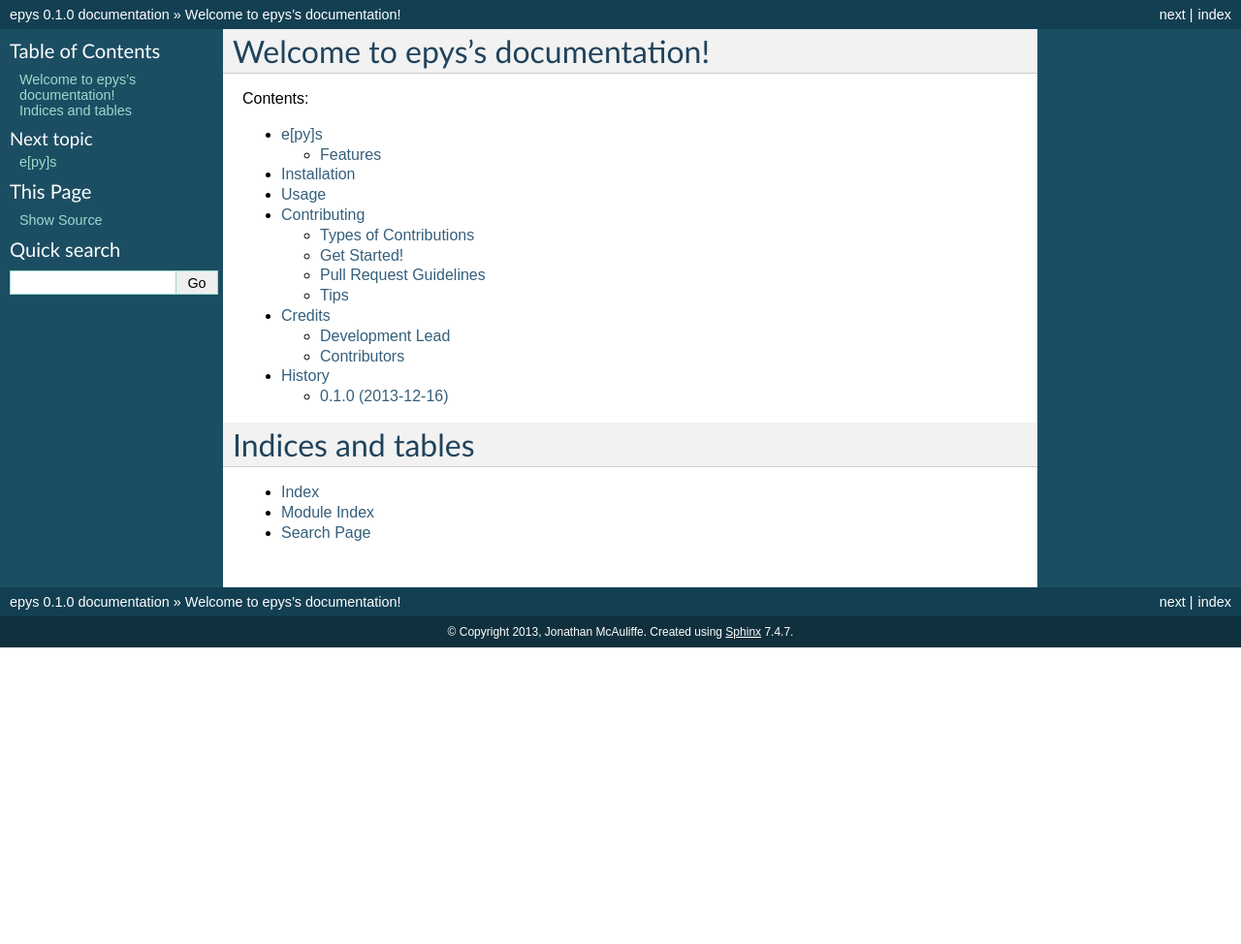
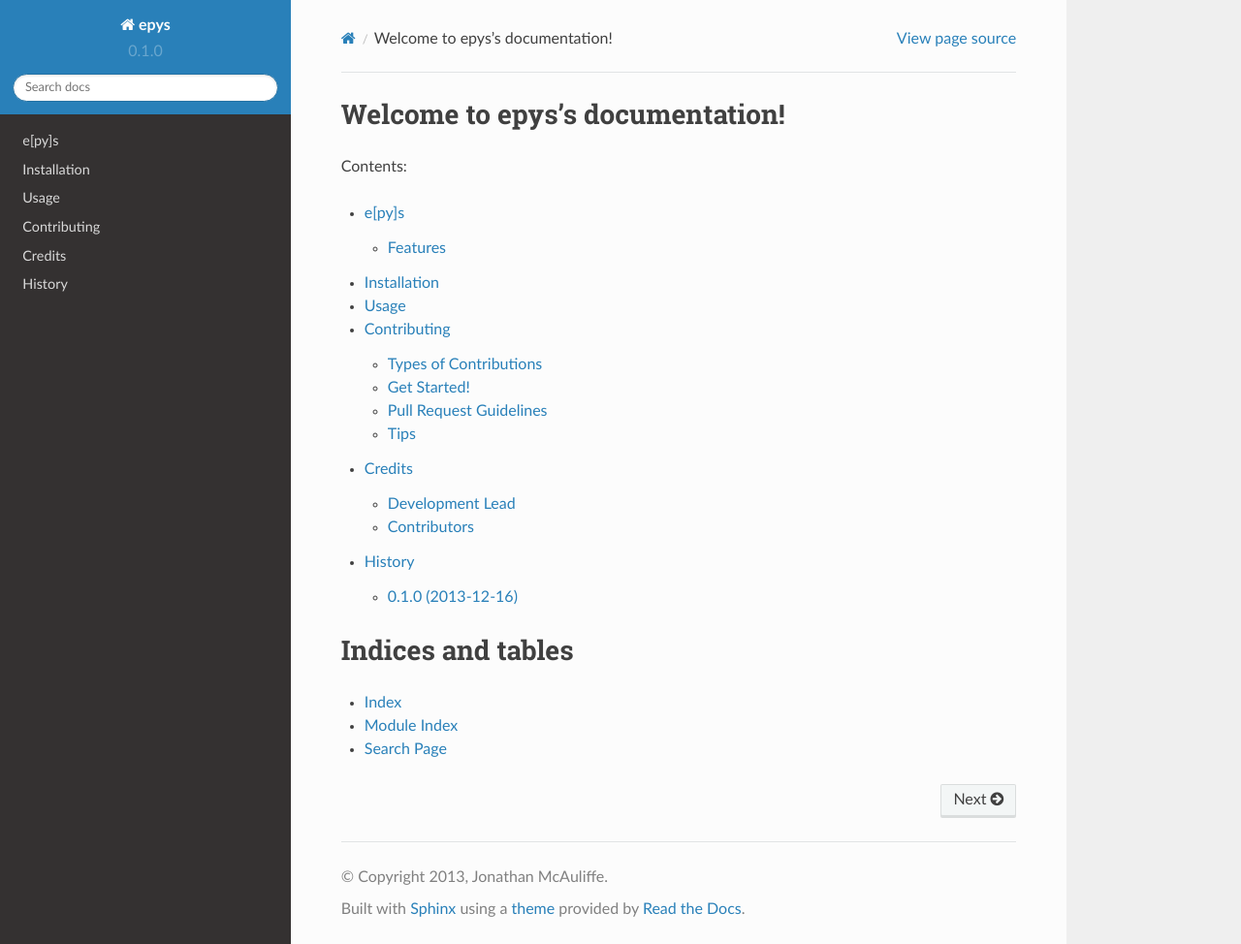
Before and after one commit to drjmcauliffe/pyops, a Sphinx documentation site: the page built from docs/index.rst, in a window 1280 px wide and 974 px high. Shown: the whole window at 97% size. Built offline with Sphinx 7.4.7 and the Read the Docs theme 2.0.0, drawn with Linux system fonts in a browser that asks for light colours.

Commit message:
readthedocs theme installed via pip and added here

```diff
--- a/docs/conf.py
+++ b/docs/conf.py
@@ -13,6 +13,7 @@
 # serve to show the default.
 
 import sys, os
+import sphinx_rtd_theme
 
 # If extensions (or modules to document with autodoc) are in another directory,
 # add these directories to sys.path here. If the directory is relative to the
@@ -106,7 +107,7 @@
 
 # The theme to use for HTML and HTML Help pages.  See the documentation for
 # a list of builtin themes.
-html_theme = 'default'
+html_theme = "sphinx_rtd_theme"
 
 # Theme options are theme-specific and customize the look and feel of a theme
 # further.  For a list of options available for each theme, see the
@@ -114,7 +115,7 @@
 #html_theme_options = {}
 
 # Add any paths that contain custom themes here, relative to this directory.
-#html_theme_path = []
+html_theme_path = [sphinx_rtd_theme.get_html_theme_path()]
 
 # The name for this set of Sphinx documents.  If None, it defaults to
 # "<project> v<release> documentation".
```
